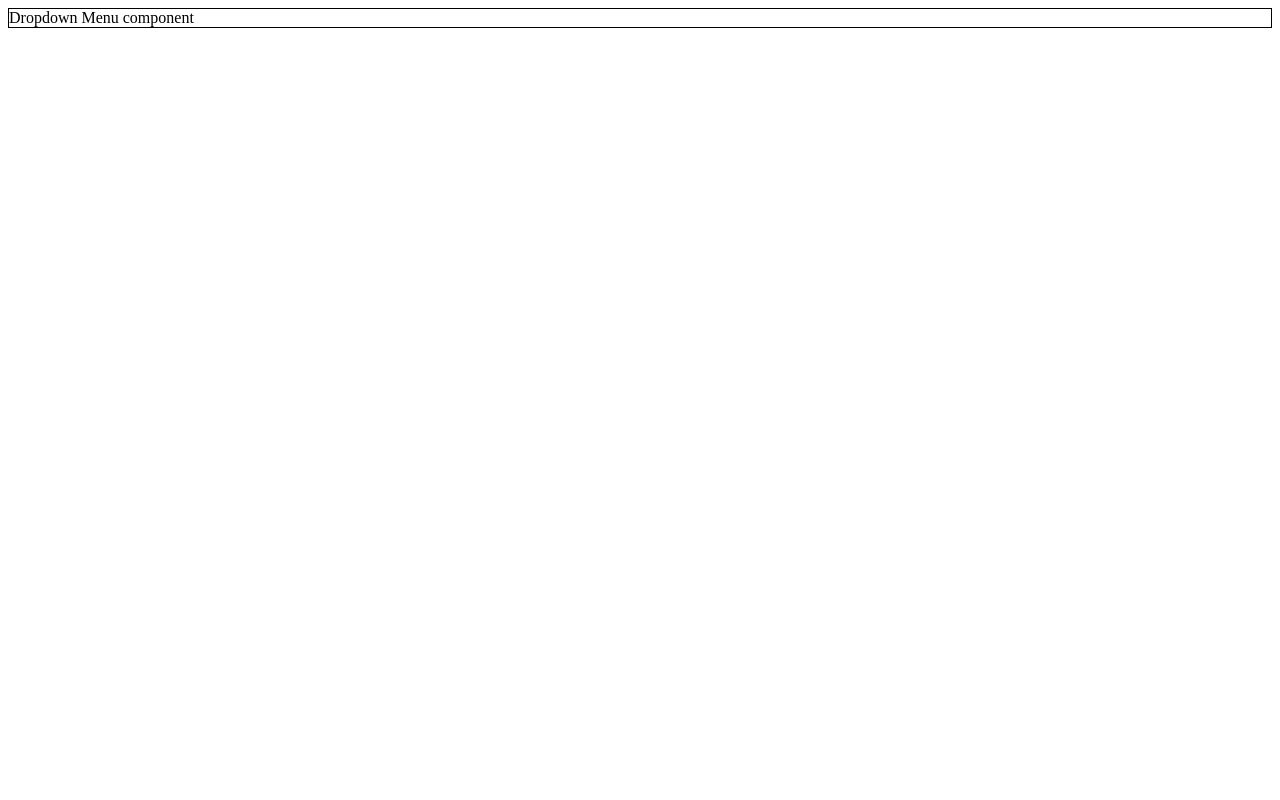
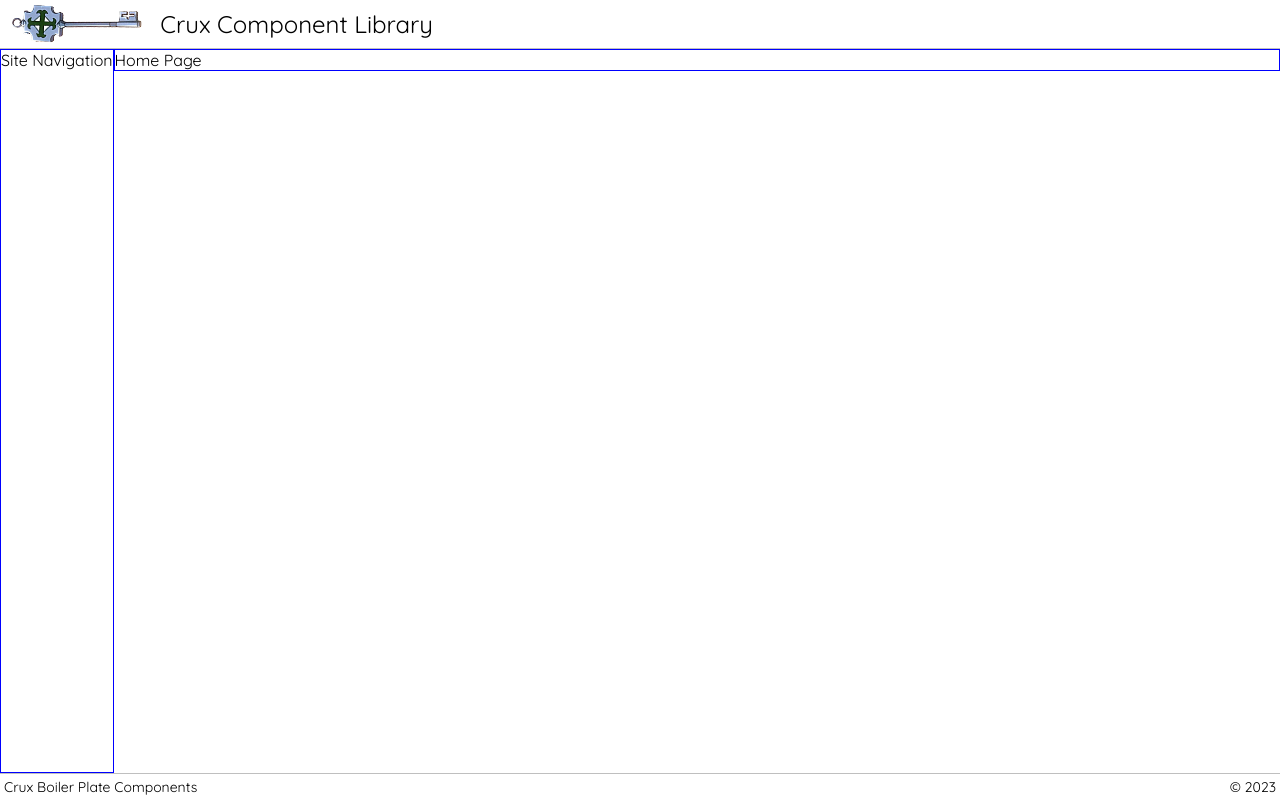
Before and after one commit to truburn/crux, a React (Vite) app: page / in a window 1280 px wide. Built offline with nearby package versions, Linux system fonts and the light colour scheme.

Commit message:
apply router and theme providers

```diff
--- a/src/main.tsx
+++ b/src/main.tsx
@@ -1,9 +1,15 @@
 import React from "react";
 import ReactDOM from "react-dom/client";
-import { Menu } from "@/components/Menu";
+import { RouterProvider } from "react-router-dom";
+import { router } from "@/pages/router";
+import { ThemeProvider } from "@emotion/react";
+import { theme, GlobalStyles } from "@/theme";
 
 ReactDOM.createRoot(document.getElementById("root") as HTMLElement).render(
   <React.StrictMode>
-    <Menu />
+    <ThemeProvider theme={theme}>
+      <GlobalStyles />
+      <RouterProvider router={router} />
+    </ThemeProvider>
   </React.StrictMode>
 );
```
